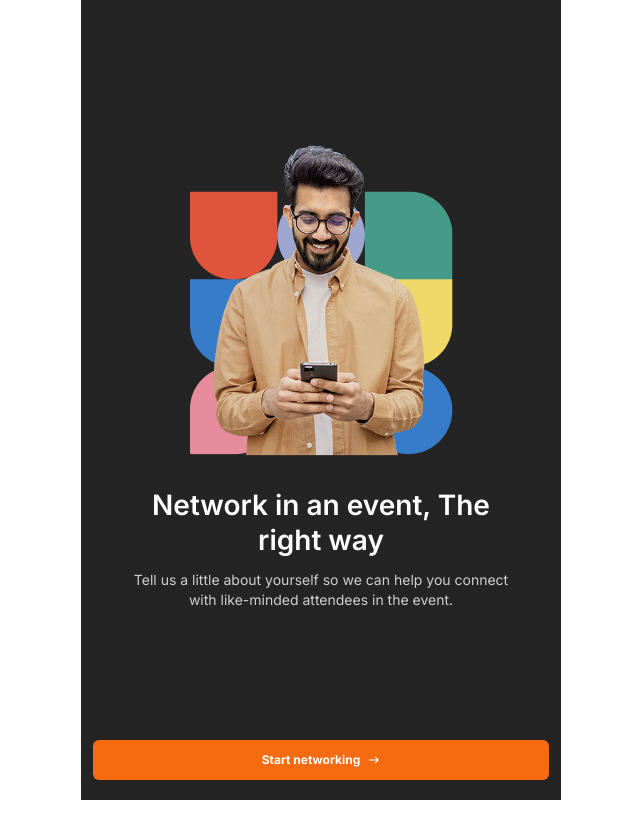
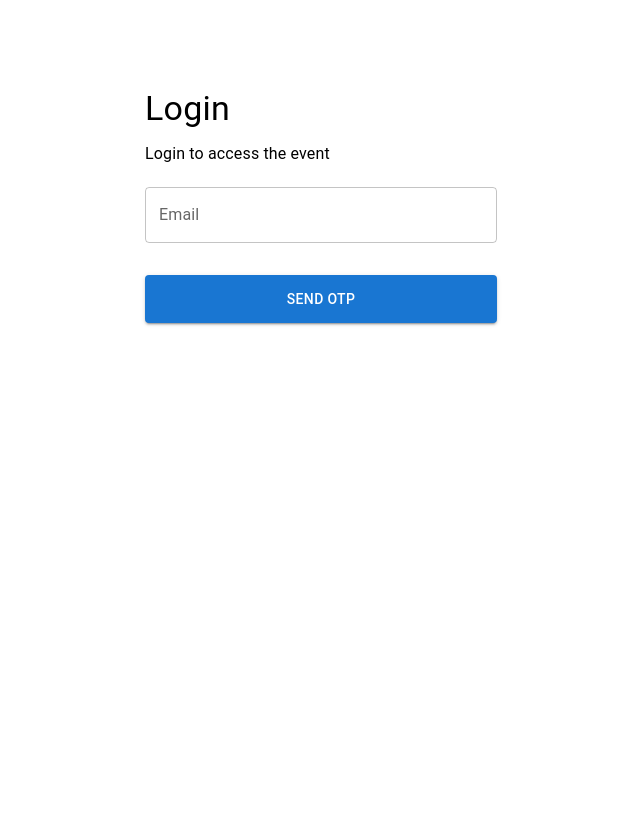
Before and after one commit to KonnectX-Org/konnectx-networking, a React (Vite) app in the folder client/: page /login/1 in a window 1280 px wide. Before the commit this address led to /form/6864dd952cf135f217b9e057. Shown: the top 838 px of the page, without its empty margins (319-959 px from the left). Before the commit the page ends 800 px from the top, so only its background shows below. Built offline with nearby package versions, Linux system fonts and the light colour scheme; no server answers.

Commit message:
Login Page: UI + Logic + DB + Integration + Production Build Done

```diff
--- a/client/src/App.tsx
+++ b/client/src/App.tsx
@@ -1,11 +1,10 @@
 import { Route, Routes, useLocation, useNavigate } from "react-router-dom";
-// import Home from "./pages/Home";
 import FormPage from "./pages/FormPage";
+import LoginPage from "./pages/LoginPage";
 import MainPage from "./pages/MainPage";
 import ConnectPage from "./pages/ConnectPage";
 import Profile from "./pages/Profile";
 import NotificatonsPage from "./pages/NotificationsPage";
-// import { useSnackbar } from "./hooks/SnackbarContext";
 import LayoutWithHeader from "./layouts/LayoutWithHeader";
 import LayoutWithOutHeader from "./layouts/LayoutWithOutHeader";
 import RequestsPage from "./pages/RequestsPage";
@@ -20,7 +19,6 @@ import QRConnecting from "./pages/QRConnecting";
 import ConnectionProfile from "./pages/ConnectionProfile";
 
 const App = () => {
-  // const { showSnackbar } = useSnackbar();
   const [user, setUser] = useState<userI | undefined>(undefined);
   const [userLevelData, setUserLevelData] = useState<
     userLevelDataI | undefined
@@ -40,8 +38,10 @@ const App = () => {
         if (!response.data.userLevelData.badgeSplashRead) navigate("/levelup");
       }
     } catch (e) {
-      navigate("/form/6864dd952cf135f217b9e057");
-      // showSnackbar("Please fill the form first", "warning");
+      // Don't redirect if we're on the login page
+      if (!location.pathname.startsWith('/login')) {
+        navigate("/form/6864dd952cf135f217b9e057");
+      }
     }
   };
 
@@ -58,18 +58,18 @@ const App = () => {
         setUserLevelData={setUserLevelData}
       >
         <Routes>
+          {/* Public routes */}
+          <Route path="/login/:eventId" element={<LoginPage />} />
+          <Route path="/form/:eventId" element={<FormPage />} />
+
+          {/* Authenticated routes with header */}
           <Route element={<LayoutWithHeader />}>
             <Route path="/home" element={<MainPage />} />
-
             <Route path="/connect/:eventId" element={<ConnectPage />} />
           </Route>
-        </Routes>
 
-        <Routes>
-          <Route path="/" element={<FormPage />} />
-
+          {/* Authenticated routes without header */}
           <Route element={<LayoutWithOutHeader />}>
-            {/*temp form page in the index page*/}
             <Route path="/notifications" element={<NotificatonsPage />} />
             <Route path="/requests/:rtype" element={<RequestsPage />} />
             <Route path="/network" element={<MyNetworkPage />} />
@@ -77,10 +77,13 @@ const App = () => {
             <Route path="/profile/:id" element={<ConnectionProfile />} />
           </Route>
 
+          {/* Other routes */}
           <Route path="/qr" element={<QRPage />} />
           <Route path="/qr-connect/:friendId" element={<QRConnecting />} />
           <Route path="/levelup" element={<LevelUpPage />} />
-          <Route path="/form/:eventId" element={<FormPage />} />
+
+          {/* Default redirect */}
+          <Route path="/" element={<FormPage />} />
         </Routes>
       </UserProvider>
     </>
--- a/client/src/components/formSections/FormSection1.tsx
+++ b/client/src/components/formSections/FormSection1.tsx
@@ -1,6 +1,7 @@
 import { InputAdornment, TextField } from "@mui/material";
 import screwClockIcon from "../../assets/icons/screwClockIcon.svg";
 import { useSnackbar } from "../../hooks/SnackbarContext";
+import { useNavigate } from "react-router-dom";
 
 // Form for getting the username
 const FormSection1 = ({
@@ -21,6 +22,7 @@ const FormSection1 = ({
   nextForm: Function;
 }) => {
   const { showSnackbar } = useSnackbar();
+  const navigate = useNavigate();
 
   const validAndGoToNext = () => {
     const emailRegex = /^[a-zA-Z0-9._%+-]+@[a-zA-Z0-9.-]+\.[a-zA-Z]{2,}$/;
@@ -117,6 +119,16 @@ const FormSection1 = ({
               width: "100%",
             }}
           />
+        {/* Login link below phone number field */}
+        <div className="mt-2">
+          <span>Existing User? </span>
+          <span
+            className="text-blue-600 underline cursor-pointer"
+            onClick={() => navigate("/login/6864dd952cf135f217b9e057")}
+          >
+            Login
+          </span>
+        </div>
         </div>
       </div>
 
--- a/client/src/pages/FormPage.tsx
+++ b/client/src/pages/FormPage.tsx
@@ -153,6 +153,7 @@ const FormPage = () => {
       if (response.status == 200) navigate(`/connect/${eventId}`);
     } catch (e) {
       showSnackbar("Error in submitting the form", "error");
+      console.log(e);
     }
 
     setIsLoading(false);
--- /dev/null
+++ b/client/src/pages/LoginPage.tsx
@@ -0,0 +1,156 @@
+import { useState } from "react";
+import { useNavigate } from "react-router-dom";
+import { useSnackbar } from "../hooks/SnackbarContext";
+import userApi from "../apis/userApi";
+import { TextField, Button, Box, Typography, CircularProgress } from "@mui/material";
+
+const LoginPage = () => {
+  const eventId = "6864dd952cf135f217b9e057";
+  const { showSnackbar } = useSnackbar();
+  const navigate = useNavigate();
+
+  const [email, setEmail] = useState("");
+  const [otp, setOtp] = useState("");
+  const [otpSent, setOtpSent] = useState(false);
+  const [loading, setLoading] = useState(false);
+  const [resendDisabled, setResendDisabled] = useState(false);
+  const [resendTimer, setResendTimer] = useState(30);
+
+const handleSendOtp = async () => {
+  if (!email) {
+    showSnackbar("Please enter your email", "warning");
+    return;
+  }
+
+  try {
+    setLoading(true);
+    console.log("Sending OTP request..."); // Add this
+    const response = await userApi.post("/user/login", { email });
+    console.log("OTP response:", response); // Add this
+    setOtpSent(true);
+    showSnackbar("OTP sent to your email", "success");
+    startResendTimer();
+  } catch (error) {
+    console.error("OTP Error:", error); // Add this to see the full error
+    showSnackbar("Failed to send OTP", "error");
+  } finally {
+    setLoading(false);
+  }
+};
+
+  const startResendTimer = () => {
+    setResendDisabled(true);
+    const timer = setInterval(() => {
+      setResendTimer((prev) => {
+        if (prev <= 1) {
+          clearInterval(timer);
+          setResendDisabled(false);
+          return 30;
+        }
+        return prev - 1;
+      });
+    }, 1000);
+  };
+
+  const handleVerifyOtp = async () => {
+    if (!otp || otp.length !== 6) {
+      showSnackbar("Please enter a valid 6-digit OTP", "warning");
+      return;
+    }
+
+    try {
+      setLoading(true);
+      const response = await userApi.post("/user/verify-otp", { email, otp });
+
+      if (response.data.success) {
+        // Check if user is registered for this event
+        const eventCheck = await userApi.get(`/user/${eventId}/check-registration`);
+
+        if (eventCheck.data.registered) {
+          navigate(`/home`);
+        } else {
+          // If not registered, redirect to registration form
+          navigate(`/form/${eventId}`);
+        }
+      }
+    } catch (error) {
+      showSnackbar("Invalid OTP or error verifying", "error");
+    } finally {
+      setLoading(false);
+    }
+  };
+
+  const handleResendOtp = async () => {
+    await handleSendOtp();
+  };
+
+  return (
+    <Box sx={{ maxWidth: 400, mx: "auto", mt: 8, p: 3 }}>
+      <Typography variant="h4" gutterBottom>
+        Login
+      </Typography>
+      <Typography variant="body1" gutterBottom>
+        Login to access the event
+      </Typography>
+
+      <TextField
+        fullWidth
+        label="Email"
+        value={email}
+        onChange={(e) => setEmail(e.target.value)}
+        margin="normal"
+        disabled={otpSent}
+        sx={{ mb: 2 }}
+      />
+
+      {otpSent && (
+        <TextField
+          fullWidth
+          label="OTP"
+          value={otp}
+          onChange={(e) => setOtp(e.target.value.replace(/\D/g, '').slice(0, 6))}
+          margin="normal"
+          sx={{ mb: 2 }}
+          inputProps={{
+            inputMode: 'numeric',
+            pattern: '[0-9]*',
+          }}
+        />
+      )}
+
+      <Button
+        fullWidth
+        variant="contained"
+        color="primary"
+        onClick={otpSent ? handleVerifyOtp : handleSendOtp}
+        disabled={loading}
+        sx={{ mt: 2, height: 48 }}
+      >
+        {loading ? (
+          <CircularProgress size={24} color="inherit" />
+        ) : otpSent ? (
+          "Verify OTP"
+        ) : (
+          "Send OTP"
+        )}
+      </Button>
+
+      {otpSent && (
+        <Box sx={{ mt: 2, textAlign: 'center' }}>
+          <Typography variant="body2" sx={{ mb: 1 }}>
+            Didn't receive OTP?
+          </Typography>
+          <Button
+            variant="text"
+            onClick={handleResendOtp}
+            disabled={resendDisabled || loading}
+          >
+            Resend OTP {resendDisabled && `(${resendTimer}s)`}
+          </Button>
+        </Box>
+      )}
+    </Box>
+  );
+};
+
+export default LoginPage;
```
Also changed, not shown: 2 other files (tests, documents, lock files or other folders).
